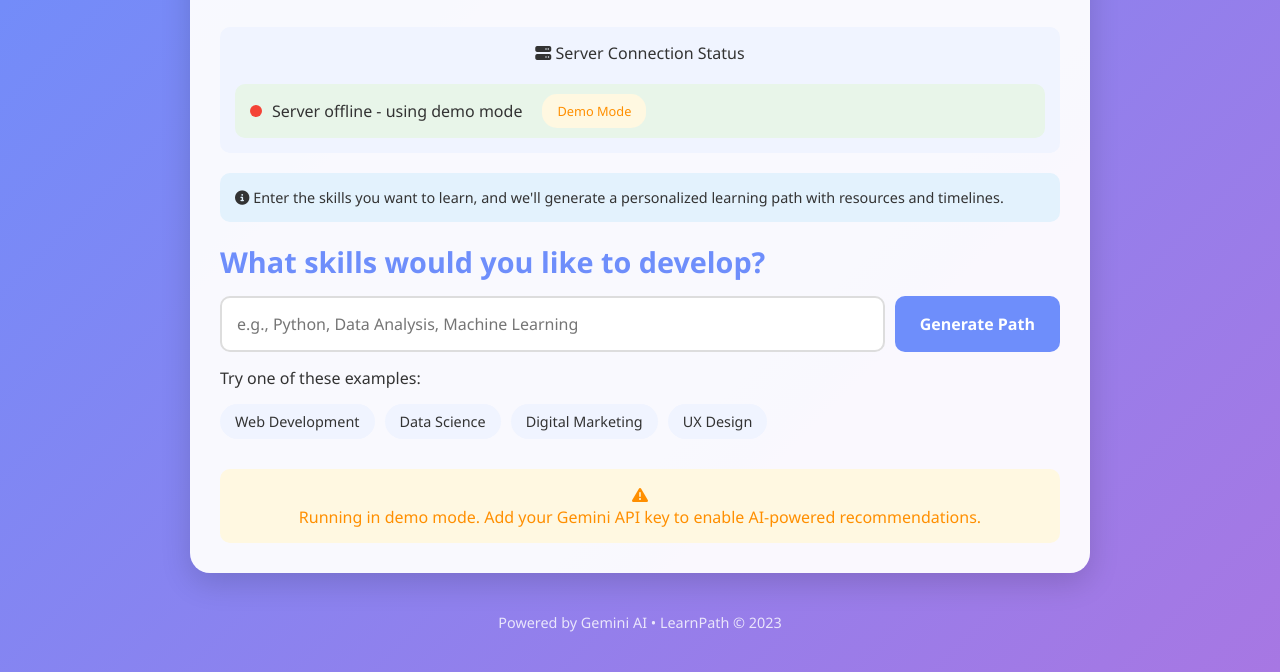
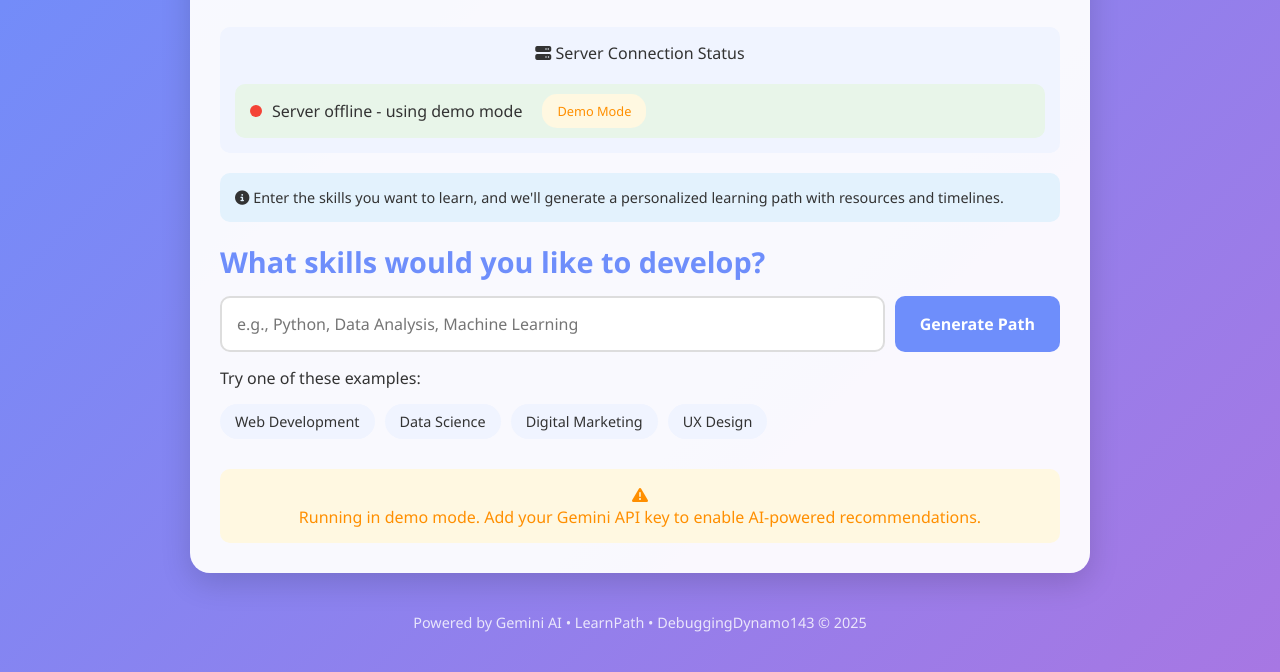
Before and after one commit to DebuggingDynamo143/LearnPath, a website: page public/index.html in a window 1280 px wide. Shown: the part 182-854 px from the top of the page. Drawn offline with Linux system fonts and the light colour scheme; no server answers.

Commit message:
Update index.html

```diff
--- a/public/index.html
+++ b/public/index.html
@@ -116,7 +116,7 @@
   </div>
 
   <footer>
-    <p>Powered by Gemini AI • LearnPath © 2023</p>
+    <p>Powered by Gemini AI • LearnPath  • DebuggingDynamo143 © 2025</p>
   </footer>
 
   <script>
```
